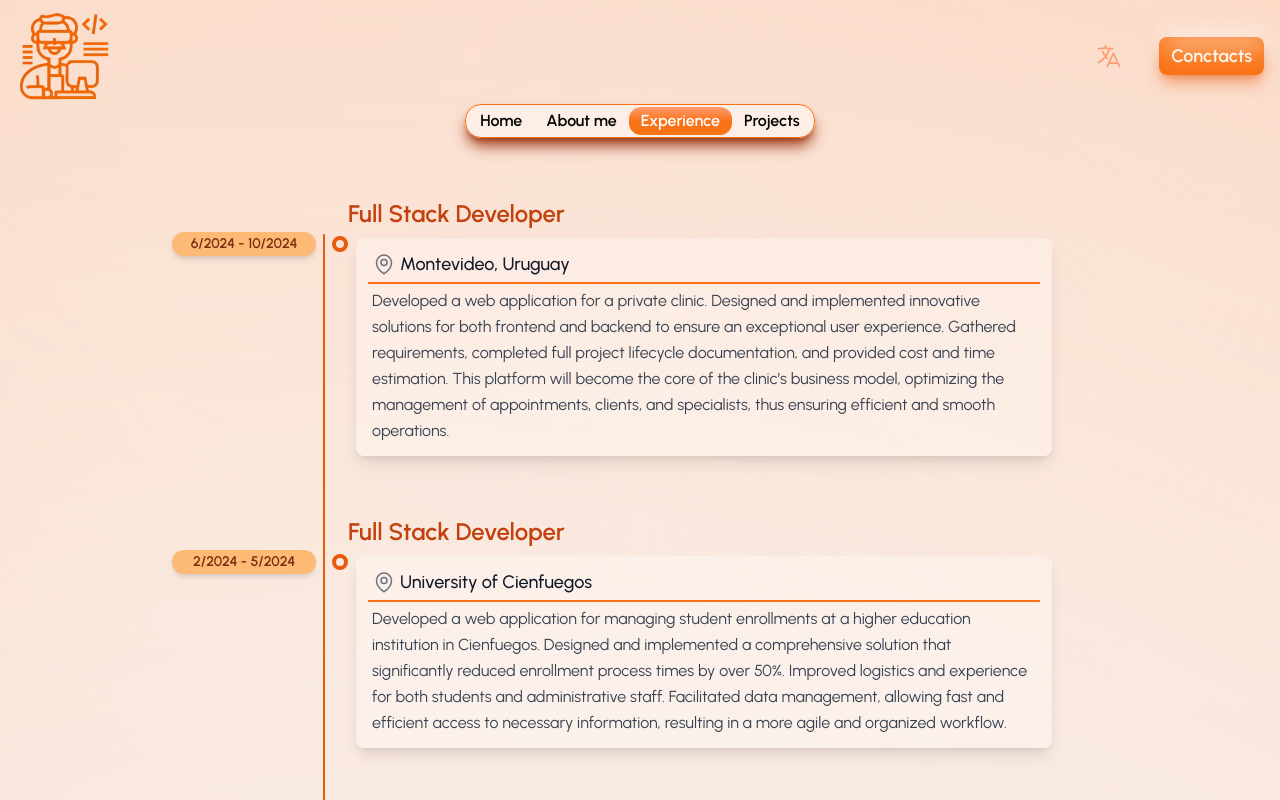
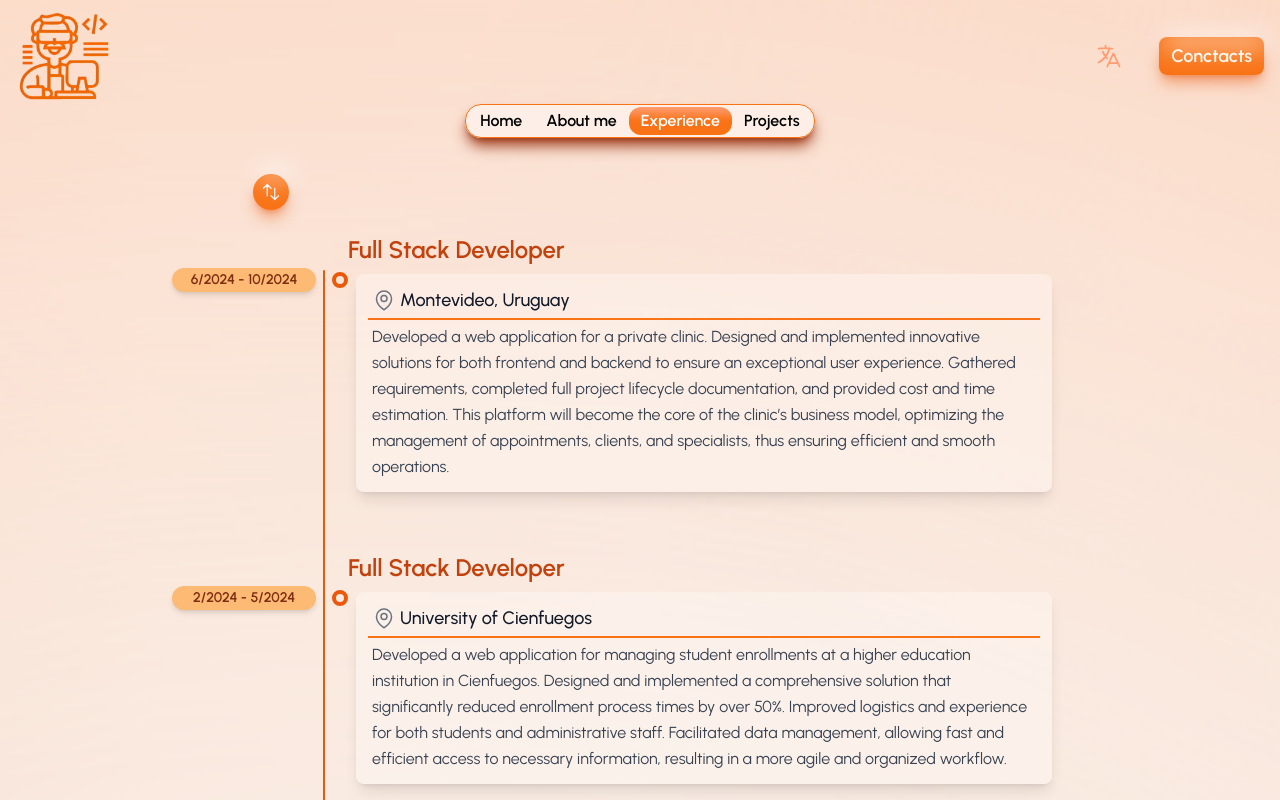
Before and after one commit to sergioAff/Portafolio, a Next.js app: page /experiencia in a window 1280 px wide. Shown: the top 800 px of the page. Built offline with nearby package versions, Linux system fonts and the light colour scheme.

Commit message:
Fix Order Experience

```diff
--- a/public/locales/es/experiencias.json
+++ b/public/locales/es/experiencias.json
@@ -26,7 +26,7 @@
       "place": "Montevideo, Uruguay"
     },
     "6": {
-      "title": "Desarrollador Full Stack",
+      "title": "Desarrollador Full Stack ",
       "description": "Desarrollé una aplicación web para la gestión de matrículas de estudiantes universitarios en una institución educativa en Cienfuegos. Diseñé e implementé una solución integral que optimizó significativamente los tiempos del proceso de matrícula en más del 50%. Mejoré la logística y la experiencia tanto para estudiantes como para el personal administrativo. Facilité la gestión de datos, permitiendo un acceso rápido y eficiente a la información necesaria, lo que resultó en un flujo de trabajo más ágil y organizado.",
       "place": "Universidad de Cienfuegos"
     },
--- a/src/app/experiencia/page.tsx
+++ b/src/app/experiencia/page.tsx
@@ -6,19 +6,16 @@ import { TimeLine } from "@/components/experience/TimeLine";
 import { Experiencia } from "@/data/experiencia";
 
 export default function Page() {
-  const [experiencias, setExperiencias] = useState(Experiencia());
+  const [experiencias, setExperiencias] = useState([...Experiencia()]);
 
   const handleOrderChange = (order: "latest" | "oldest") => {
-    let sortedExperiencias;
-    sortedExperiencias = [...experiencias].sort((a, b) => {
-      const dateA = a.fechas.inicio || new Date();
-      const dateB = b.fechas.inicio || new Date();
-      return order === "latest"
-        ? dateB.getTime() - dateA.getTime()
-        : dateA.getTime() - dateB.getTime();
+    const sortedExperiencias = [...experiencias].sort((a, b) => {
+      const dateA = a.fechas.inicio.getTime();
+      const dateB = b.fechas.inicio.getTime();
+      return order === "latest" ? dateB - dateA : dateA - dateB;
     });
     setExperiencias(sortedExperiencias);
-    sortedExperiencias = [];
+    console.table(sortedExperiencias);
   };
 
   return (
@@ -29,10 +26,10 @@ export default function Page() {
       exit={{ opacity: 0, y: -20 }}
       transition={{ duration: 0.3 }}
     >
-      {/* <div className="flex justify-around">
+      <div className="flex justify-around">
         <Order onOrderChange={handleOrderChange} />
         <div></div>
-      </div> */}
+      </div>
       <div className=" flex items-center justify-center">
         <TimeLine experiencias={experiencias} />
       </div>
--- a/src/components/SplashPage.tsx
+++ b/src/components/SplashPage.tsx
@@ -13,6 +13,7 @@ export const SplashPageFaster = () => {
         alt={t("Logo de S@ff")}
         width={150}
         height={200}
+        priority
         className="saturate-200 brightness-90 contrast-75"
       />
     </div>
```
